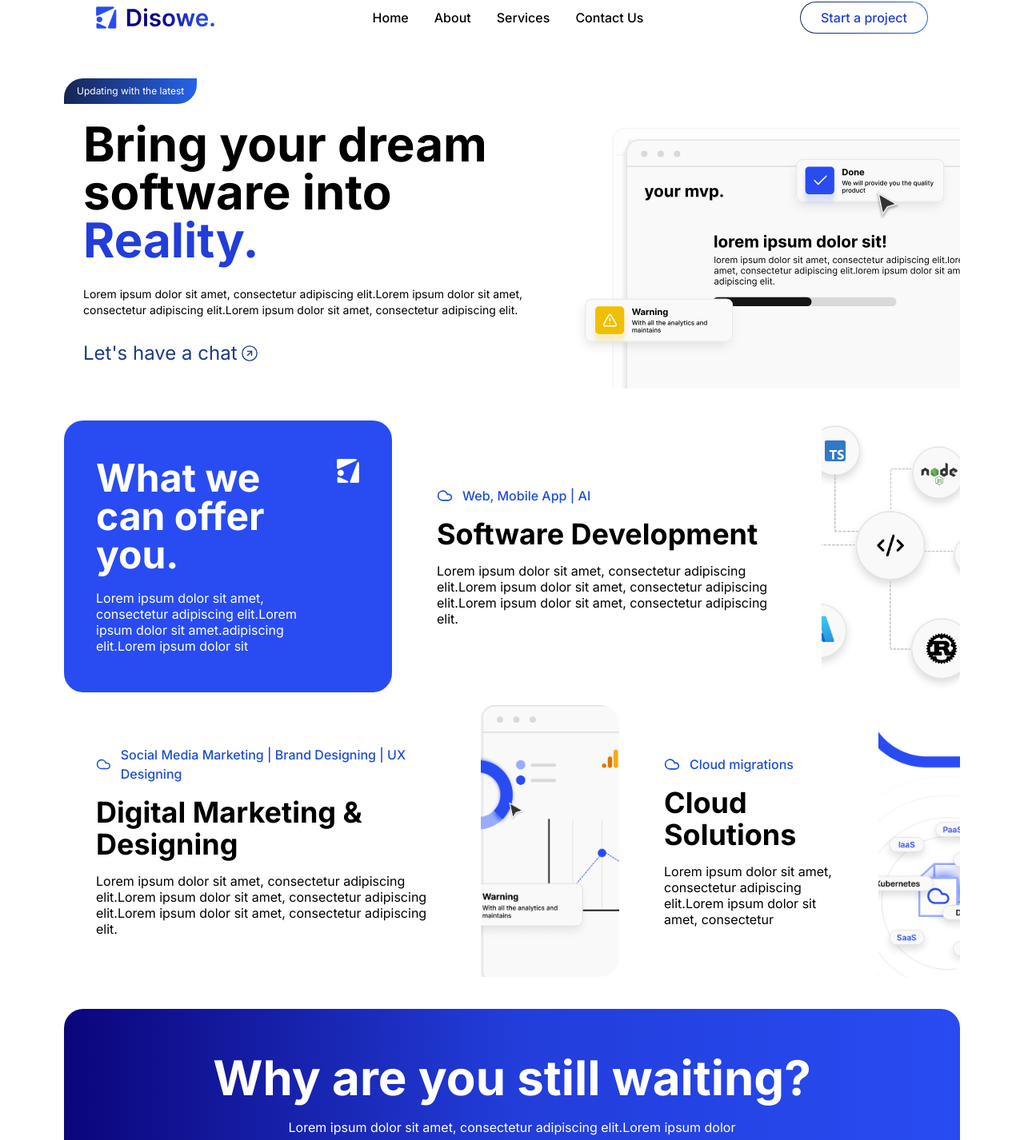
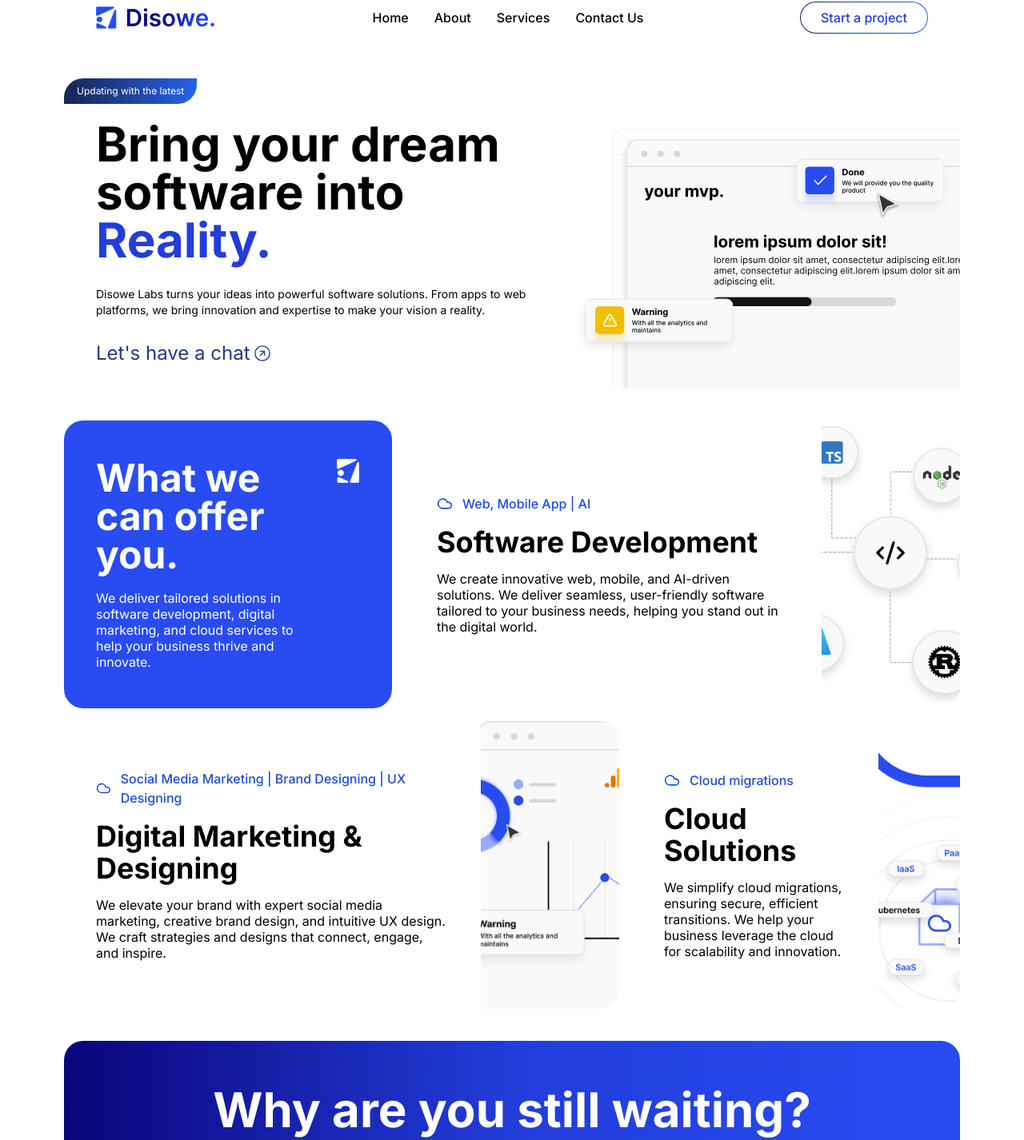
Before and after one commit to Disowe-Labs-Inc/disowelabs.com, a Next.js app: page / in a window 1280 px wide. Shown: the part 54-1480 px from the top of the page at 80% size. Built offline with nearby package versions, Linux system fonts and the light colour scheme.

Commit message:
refactor: Content changes and padding changes

```diff
--- a/src/components/landing/WhyAreYouStillWaiting.tsx
+++ b/src/components/landing/WhyAreYouStillWaiting.tsx
@@ -3,7 +3,7 @@ import { Button } from "../common";
 const content = {
   heading: "Why are you still waiting?",
   paragraph:
-    "Lorem ipsum dolor sit amet, consectetur adipiscing elit.Lorem ipsum dolor sit amet, consectetur adipiscing elit.Lorem ipsum dolor sit amet, consectetur adipiscing elit.",
+    "Your vision deserves action. Partner with Disowe Labs today to turn your ideas into reality and create something extraordinary!",
   button: {
     content: "Contact us",
     link: "mailto:info@disowelabs.com"
--- a/src/components/landing/about/index.tsx
+++ b/src/components/landing/about/index.tsx
@@ -8,13 +8,13 @@ const About = () => {
         <InfoCard001
           className="col-span-3 row-span-2"
           heading="What we can offer you."
-          para="Lorem ipsum dolor sit amet, consectetur adipiscing elit.Lorem ipsum dolor sit amet.adipiscing elit.Lorem ipsum dolor sit"
+          para="We deliver tailored solutions in software development, digital marketing, and cloud services to help your business thrive and innovate."
         />
         <InfoCard002
           className="col-span-5 row-span-2"
           bgColor="white"
           heading="Software Development"
-          para="Lorem ipsum dolor sit amet, consectetur adipiscing elit.Lorem ipsum dolor sit amet, consectetur adipiscing elit.Lorem ipsum dolor sit amet, consectetur adipiscing elit."
+          para="We create innovative web, mobile, and AI-driven solutions. We deliver seamless, user-friendly software tailored to your business needs, helping you stand out in the digital world."
           imgUrl="/images/disowelabs-img-001.png"
           infoHeading="Web, Mobile App | AI"
         />
@@ -22,7 +22,7 @@ const About = () => {
           className="col-span-5 row-span-2"
           bgColor="white"
           heading="Digital Marketing & Designing"
-          para="Lorem ipsum dolor sit amet, consectetur adipiscing elit.Lorem ipsum dolor sit amet, consectetur adipiscing elit.Lorem ipsum dolor sit amet, consectetur adipiscing elit."
+          para="We elevate your brand with expert social media marketing, creative brand design, and intuitive UX design. We craft strategies and designs that connect, engage, and inspire."
           imgUrl="/images/disowelabs-img-002.png"
           infoHeading="Social Media Marketing | Brand Designing | UX Designing "
         />
@@ -30,7 +30,7 @@ const About = () => {
           className="col-span-3 row-span-2"
           bgColor="white"
           heading="Cloud Solutions"
-          para="Lorem ipsum dolor sit amet, consectetur adipiscing elit.Lorem ipsum dolor sit amet, consectetur "
+          para="We simplify cloud migrations, ensuring secure, efficient transitions. We help your business leverage the cloud for scalability and innovation."
           imgUrl="/images/disowelabs-img-003.png"
           infoHeading="Cloud migrations"
         />
@@ -41,13 +41,13 @@ const About = () => {
         <InfoCard001
           className="w-full"
           heading="What we can offer you."
-          para="Lorem ipsum dolor sit amet, consectetur adipiscing elit.Lorem ipsum dolor sit amet.adipiscing elit.Lorem ipsum dolor sit"
+          para="We deliver tailored solutions in software development, digital marketing, and cloud services to help your business thrive and innovate."
         />
         <InfoCard002
           className="w-full"
           bgColor="white"
           heading="Software Development"
-          para="Lorem ipsum dolor sit amet, consectetur adipiscing elit.Lorem ipsum dolor sit amet, consectetur adipiscing elit.Lorem ipsum dolor sit amet, consectetur adipiscing elit."
+          para="We create innovative web, mobile, and AI-driven solutions. We deliver seamless, user-friendly software tailored to your business needs, helping you stand out in the digital world."
           imgUrl="/images/disowelabs-img-001.png"
           infoHeading="Web, Mobile App | AI"
         />
@@ -55,7 +55,7 @@ const About = () => {
           className="w-full"
           bgColor="white"
           heading="Digital Marketing & Designing"
-          para="Lorem ipsum dolor sit amet, consectetur adipiscing elit.Lorem ipsum dolor sit amet, consectetur adipiscing elit.Lorem ipsum dolor sit amet, consectetur adipiscing elit."
+          para="We elevate your brand with expert social media marketing, creative brand design, and intuitive UX design. We craft strategies and designs that connect, engage, and inspire."
           imgUrl="/images/disowelabs-img-002.png"
           infoHeading="Social Media Marketing | Brand Designing | UX Designing "
         />
@@ -63,7 +63,7 @@ const About = () => {
           className="w-full"
           bgColor="white"
           heading="Cloud Solutions"
-          para="Lorem ipsum dolor sit amet, consectetur adipiscing elit.Lorem ipsum dolor sit amet, consectetur "
+          para="We simplify cloud migrations, ensuring secure, efficient transitions. We help your business leverage the cloud for scalability and innovation."
           imgUrl="/images/disowelabs-img-003.png"
           infoHeading="Cloud migrations"
         />
--- a/src/components/landing/contact-us/index.tsx
+++ b/src/components/landing/contact-us/index.tsx
@@ -8,13 +8,13 @@ const ContactUs = () => {
         <InfoCard001
           className="col-span-3 row-span-2"
           heading="Discover who we are"
-          para="Lorem ipsum dolor sit amet, consectetur adipiscing elit.Lorem ipsum dolor sit amet.adipiscing elit.Lorem ipsum dolor sit"
+          para="We are a team of innovators focused on turning your ideas into impactful digital solutions across software, marketing, and cloud services."
         />
         <InfoCard002
           className="col-span-5 row-span-2"
           bgColor="white"
           heading="Colombo, Sri Lanka to whole world"
-          para="Lorem ipsum dolor sit amet, consectetur adipiscing elit.Lorem ipsum dolor sit amet, consectetur adipiscing elit.Lorem ipsum dolor sit amet, consectetur adipiscing elit."
+          para="From Colombo, Sri Lanka, Disowe Labs delivers world-class digital solutions, bringing innovation and expertise to clients globally."
           imgUrl="/images/disowelabs-img-004.png"
           isInfoHeading={false}
         />
@@ -25,13 +25,13 @@ const ContactUs = () => {
         <InfoCard001
           className="w-full"
           heading="What we can offer you."
-          para="Lorem ipsum dolor sit amet, consectetur adipiscing elit.Lorem ipsum dolor sit amet.adipiscing elit.Lorem ipsum dolor sit"
+          para="We deliver tailored solutions in software development, digital marketing, and cloud services to help your business thrive and innovate."
         />
         <InfoCard002
           className="w-full"
           bgColor="white"
           heading="Software Development"
-          para="Lorem ipsum dolor sit amet, consectetur adipiscing elit.Lorem ipsum dolor sit amet, consectetur adipiscing elit.Lorem ipsum dolor sit amet, consectetur adipiscing elit."
+          para="We create innovative web, mobile, and AI-driven solutions. We deliver seamless, user-friendly software tailored to your business needs, helping you stand out in the digital world."
           imgUrl="/images/disowelabs-img-004.png"
           isInfoHeading={false}
         />
--- a/src/components/landing/hero/Details.tsx
+++ b/src/components/landing/hero/Details.tsx
@@ -15,7 +15,7 @@ export default function Details({
   highlights
 }: DetailsProps) {
   return (
-    <div className="flex flex-col md:max-w-[57%] gap-4 lg:gap-7 px-4 lg:px-6 pb-5 lg:pb-7 pt-3 lg:pt-5">
+    <div className="flex flex-col md:max-w-[57%] gap-4 lg:gap-7 px-6 lg:px-10 pb-5 lg:pb-7 pt-3 lg:pt-5">
       <h1 className="font-bold text-3xl md:text-4xl lg:text-6xl">
         {highlightText(heading, highlights).reduce((prev, curr) => (
           <React.Fragment key={prev.key || curr.key}>
@@ -23,7 +23,7 @@ export default function Details({
           </React.Fragment>
         ))}
       </h1>
-      <p className="text-xs lg:text-sm">{paragraph}</p>
+      <p className="text-sm md:text-md">{paragraph}</p>
       <Link className="w-max text-blue-900" href={"mailto:info@disowelabs.com"}>
         <span className="flex items-center gap-1 md:text-lg lg:text-2xl ">
           <p>Let&apos;s have a chat</p>
--- a/src/components/landing/hero/index.tsx
+++ b/src/components/landing/hero/index.tsx
@@ -6,7 +6,7 @@ const content = {
   labelText: "Updating with the latest",
   heading: "Bring your dream software into Reality.",
   paragraph:
-    "Lorem ipsum dolor sit amet, consectetur adipiscing elit.Lorem ipsum dolor sit amet, consectetur adipiscing elit.Lorem ipsum dolor sit amet, consectetur adipiscing elit.",
+    "Disowe Labs turns your ideas into powerful software solutions. From apps to web platforms, we bring innovation and expertise to make your vision a reality.",
   highlights: ["Reality."]
 };
 
```
